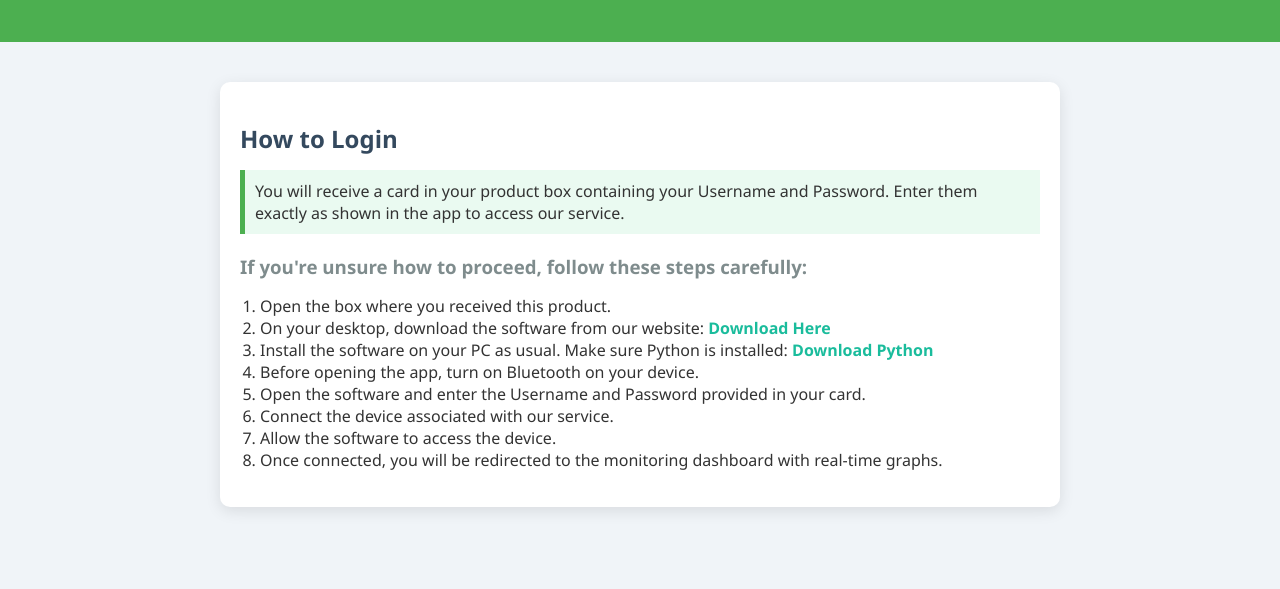
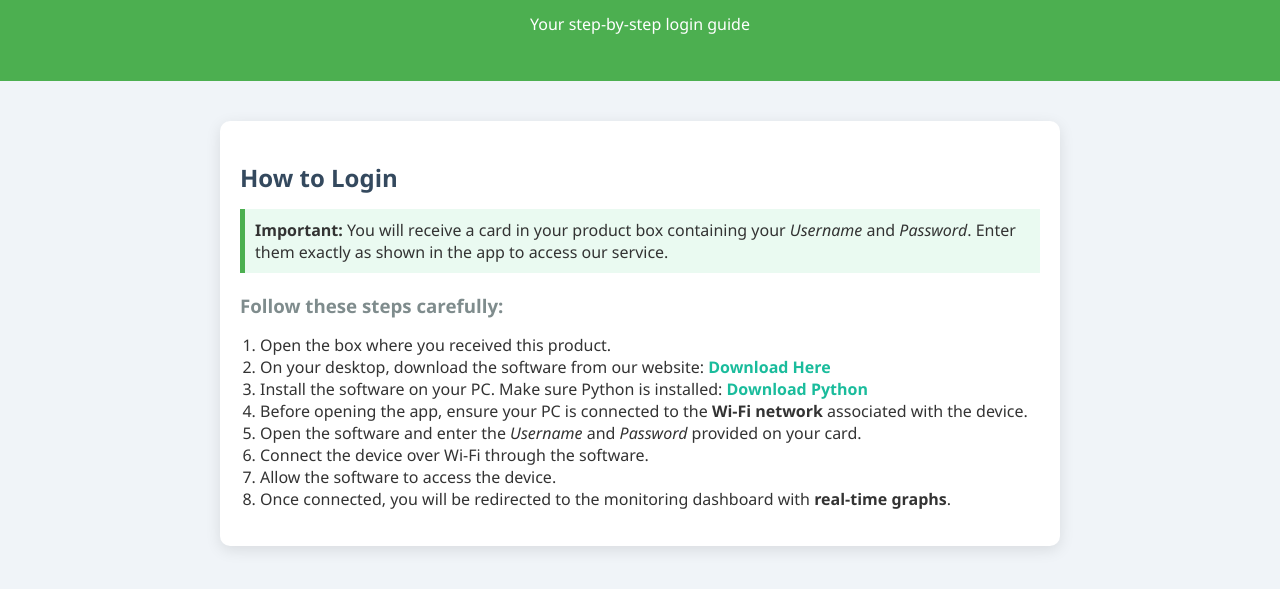
Before and after one commit to SUPERMAN4299/Health_Moni, a plain HTML site: page templates/index.html in a window 1280 px wide. Shown: the part 97-686 px from the top of the page. Drawn offline with Linux system fonts and the light colour scheme.

Commit message:
Update index.html

```diff
--- a/templates/index.html
+++ b/templates/index.html
@@ -1,34 +1,47 @@
 <!DOCTYPE html>
 <html lang="en">
 <head>
-    <meta charset="UTF-8">
-    <meta name="viewport" content="width=device-width, initial-scale=1.0">
+  <meta charset="UTF-8" />
+  <meta name="viewport" content="width=device-width, initial-scale=1.0" />
   <title>Health_Moni Project Login Guide</title>
   <!-- Link external CSS -->
-    <link rel="stylesheet" href="style.css">
+  <link rel="stylesheet" href="style.css" />
 </head>
 <body>
 
+  <!-- Header -->
   <header>
     <h1>Welcome to the Health_Moni Project</h1>
+    <p>Your step-by-step login guide</p>
   </header>
 
+  <!-- Main Content -->
   <main>
     <section>
       <h2>How to Login</h2>
       <div class="note">
-            You will receive a card in your product box containing your Username and Password. Enter them exactly as shown in the app to access our service.
+        <strong>Important:</strong> You will receive a card in your product box containing your
+        <em>Username</em> and <em>Password</em>. Enter them exactly as shown in the app
+        to access our service.
       </div>
-        <h3>If you're unsure how to proceed, follow these steps carefully:</h3>
+
+      <h3>Follow these steps carefully:</h3>
       <ol>
         <li>Open the box where you received this product.</li>
-            <li>On your desktop, download the software from our website: <a href="http://127.0.0.1:5000/download" target="_blank">Download Here</a></li>
-            <li>Install the software on your PC as usual. Make sure Python is installed: <a href="https://www.python.org" target="_blank">Download Python</a></li>
-            <li>Before opening the app, turn on Bluetooth on your device.</li>
-            <li>Open the software and enter the Username and Password provided in your card.</li>
-            <li>Connect the device associated with our service.</li>
+        <li>On your desktop, download the software from our website:
+          <a href="http://127.0.0.1:5000/download" target="_blank">Download Here</a>
+        </li>
+        <li>Install the software on your PC. Make sure Python is installed:
+          <a href="https://www.python.org" target="_blank">Download Python</a>
+        </li>
+        <li>Before opening the app, ensure your PC is connected to the <strong>Wi-Fi network</strong>
+            associated with the device.</li>
+        <li>Open the software and enter the <em>Username</em> and <em>Password</em> provided on your card.</li>
+        <li>Connect the device over Wi-Fi through the software.</li>
         <li>Allow the software to access the device.</li>
-            <li>Once connected, you will be redirected to the monitoring dashboard with real-time graphs.</li>
+        <li>Once connected, you will be redirected to the monitoring dashboard with
+          <strong>real-time graphs</strong>.
+        </li>
       </ol>
     </section>
   </main>
```
Lines whose indentation alone changed are shown as unchanged.
